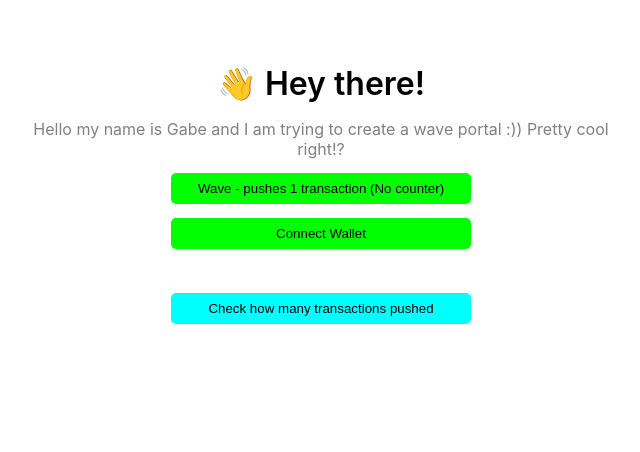
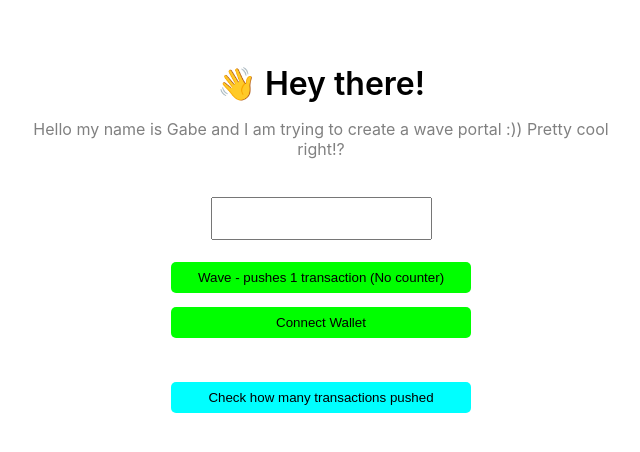
Before and after one commit to Shinixagami/Wave_Portal, a React (Vite) app: page / in a window 1280 px wide. Shown: the top 452 px of the page, without its empty margins (319-959 px from the left). Built offline with nearby package versions, Linux system fonts and the light colour scheme.

Commit message:
Great save!

```diff
--- a/src/App.css
+++ b/src/App.css
@@ -94,3 +94,11 @@
   font-weight: bold;
   font-size: 13px;
 }
+
+
+input[type=text] {
+  width: 100%;
+  padding: 12px 20px;
+  margin: 8px 0;
+  box-sizing: border-box;
+}
--- a/src/App.jsx
+++ b/src/App.jsx
@@ -14,8 +14,6 @@ const App = () => {
 
   const contractABI = abi.abi;
 
-
-
   /*
   * Just a state variable we use to store our user's public wallet.
   */
@@ -24,6 +22,9 @@ const App = () => {
   const checkIfWalletIsConnected = async () => {
     try {
       const { ethereum } = window;
+
+      //imediately creates the post
+      // getAllWaves(); //does not work
 
       if (!ethereum) {
         console.log("Make sure you have metamask!");
@@ -39,14 +40,14 @@ const App = () => {
       const accounts = await ethereum.request({ method: "eth_accounts" });
 
 
-
       if (accounts.length !== 0) {
         const account = accounts[0];
         console.log("Found an authorized account:", account);
         setCurrentAccount(account)
 
-        /* only gets called when ethereum object and account  found */
+
         getAllWaves();
+
 
       } else {
         console.log("No authorized account found")
@@ -73,6 +74,11 @@ const App = () => {
 
       console.log("Connected", accounts[0]);
       setCurrentAccount(accounts[0]);
+
+
+      //struct waves here   -ONLY WORKING FOLDER.
+      getAllWaves();
+
     } catch (error) {
       console.log(error)
     }
@@ -147,22 +153,33 @@ const wave = async () => {
         let count = await wavePortalContract.getTotalWaves();
         console.log("Retrieved total wave count...", count.toNumber());
 
+
+        /*grab data*/
+        let TheMessage = document.querySelector('#TheMessage').value ;
+        console.log("------The message made is:", TheMessage);
+
+
+
+
         /*
         * Execute the actual wave from your smart contract
 
 
         */
-        const waveTxn = await wavePortalContract.wave("This better work or else 1231231243243");
+        const waveTxn = await wavePortalContract.wave(TheMessage);
         console.log("Mining... (New Transaction)", waveTxn.hash);
+
+        //clear queary selector
+        document.querySelector('#TheMessage').value = "";
 
         await waveTxn.wait();
         console.log("Mined -- ", waveTxn.hash);
 
-        count = await wavePortalContract.getTotalWaves();
-        console.log("Retrieved total wave count...", count.toNumber());
 
 
-        getAllWaves();
+
+        count = await wavePortalContract.getTotalWaves();
+        console.log("Retrieved total array count...", count.toNumber());
 
 
         //you can use getElementBy Id to change messages!
@@ -176,6 +193,9 @@ const wave = async () => {
       console.log(error);
     }
   }
+
+
+
 
 
 
@@ -207,6 +227,10 @@ const wave = async () => {
 
         document.getElementById("totalcl9").innerHTML = count;
 
+        /*function here*/
+        getAllWaves();
+
+
 
       } else {
         console.log("Ethereum object doesn't exist!");
@@ -216,6 +240,11 @@ const wave = async () => {
       console.log(error);
     }
   }
+
+
+
+
+
 
 
   useEffect(() => {
@@ -237,6 +266,23 @@ const wave = async () => {
         <div className="bio">
           Hello my name is Gabe and I am trying to create a wave portal :)) Pretty cool right!?
         </div>
+
+
+         <div className="box-container">
+          <div className="center-things">
+
+                <input id="TheMessage" type="text" name="typedMSG" />
+
+          </div>
+        </div>
+
+
+
+
+
+
+
+
 
 
 
@@ -270,6 +316,9 @@ const wave = async () => {
 
 
 
+
+
+
         <div className="box-container">
           <div className="center-things">
 
```
